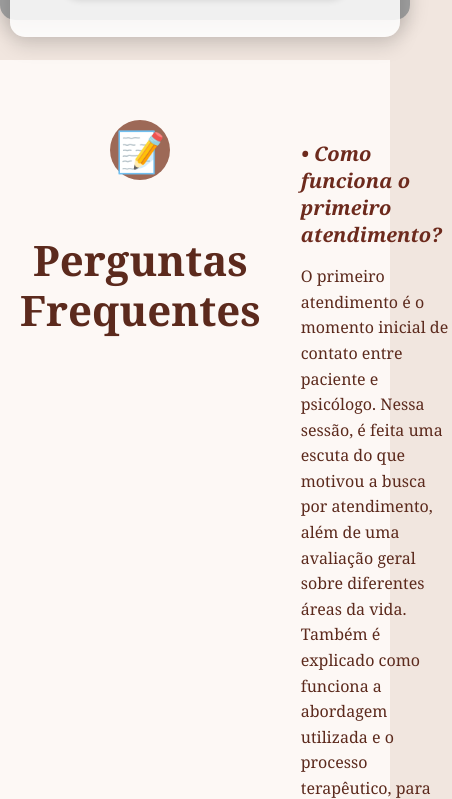
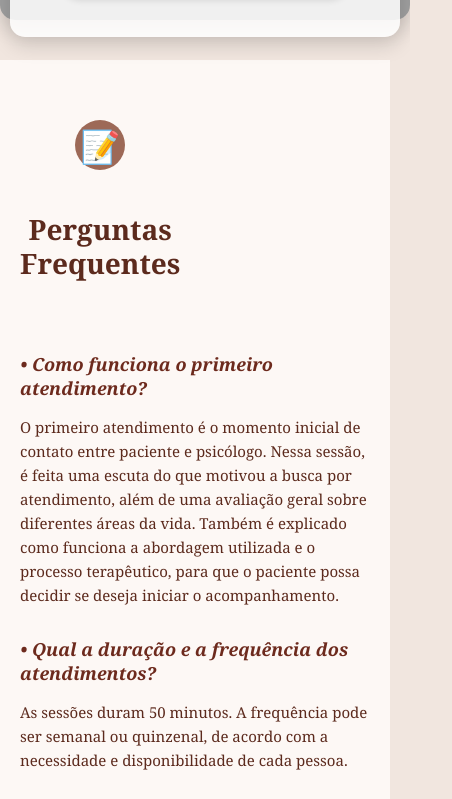
Before and after one commit to BeatrizPsicologa/BeatrizPsicologa.github.io, a plain HTML site: page index.html in a window 390 px wide. Shown: the part 4198-4997 px from the top of the page, 452 px wide, since content can reach past the window. Drawn offline with Linux system fonts and the light colour scheme; grey boxes are pictures that could not be loaded.

Commit message:
Update index.html

```diff
--- a/index.html
+++ b/index.html
@@ -393,7 +393,30 @@ body, html {
   color: #7c1f1f;
   text-decoration: underline;
 }
+@media (max-width: 768px) {
+  .faq-container {
+    flex-direction: column;
+    gap: 30px;
+  }
 
+  .faq-left h2 {
+    font-size: 28px;
+  }
+
+  .faq-icon {
+    font-size: 32px;
+    width: 50px;
+    height: 50px;
+  }
+
+  .pergunta h3 {
+    font-size: 18px;
+  }
+
+  .pergunta p {
+    font-size: 15px;
+  }
+}
 
   </style>
 </head>
```
